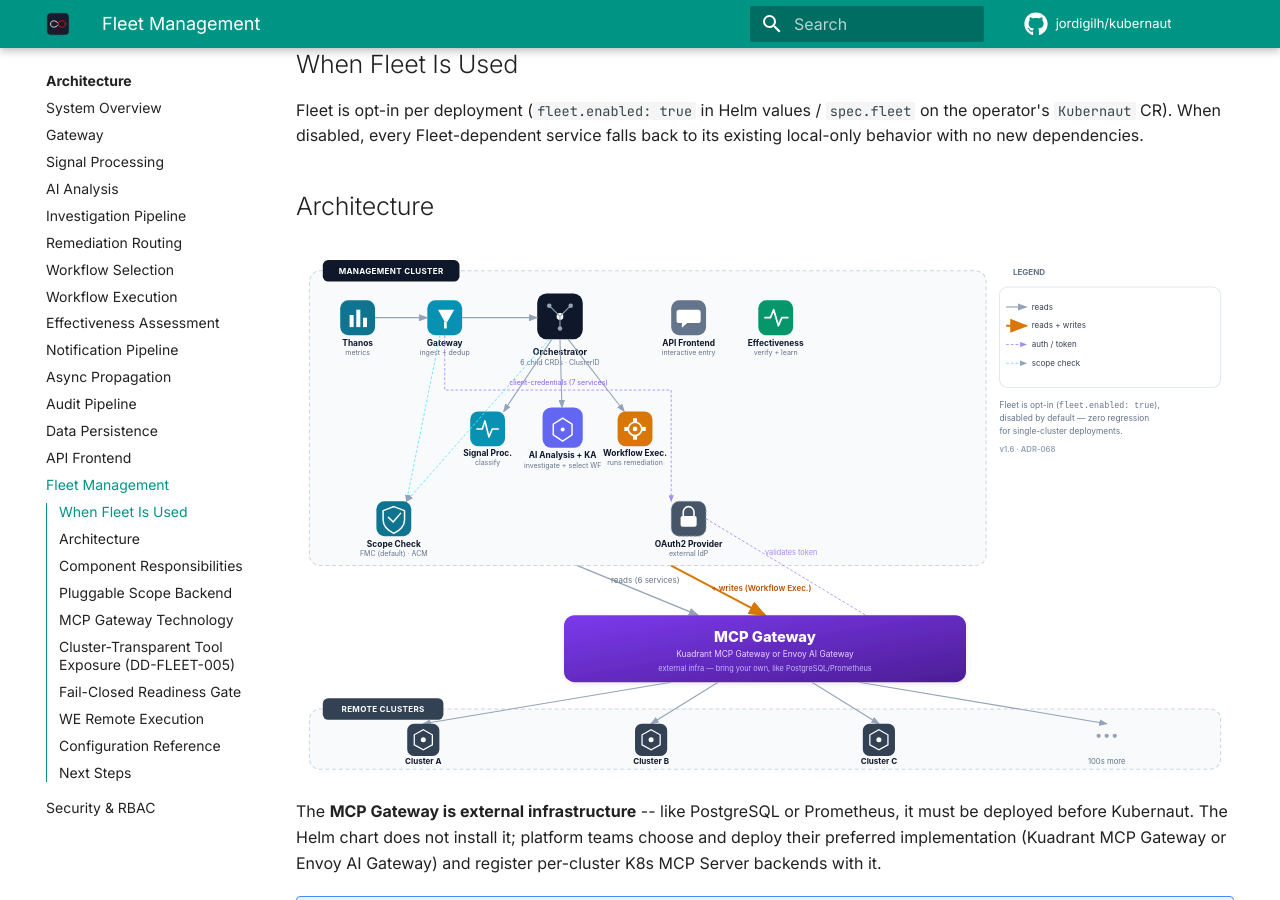
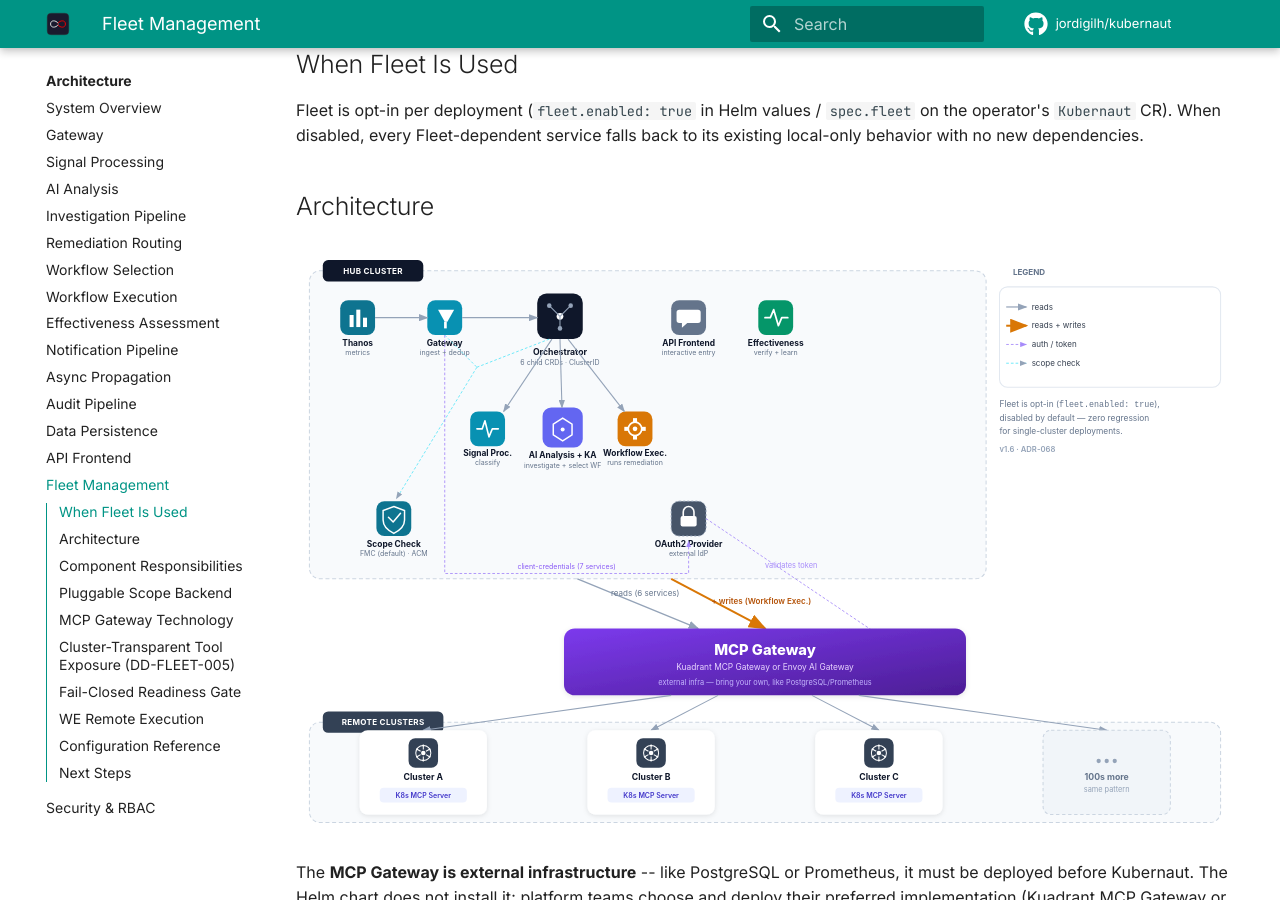
Before and after one commit to jordigilh/kubernaut-docs, an MkDocs documentation site: the page built from docs/architecture/fleet.md, in a window 1280 px wide and 900 px high, scrolled down 530 px. Built offline with MkDocs 1.6.1 and Material for MkDocs 9.7.7, drawn with Linux system fonts in a browser that asks for light colours; comment, search, counter and statistics services are not loaded; the version menu is left out.

Commit message:
docs(fleet): clean up arrow routing, rename to Hub Cluster, add per-cluster K8s MCP Server
- Reroute the scope-check arrows to merge into a single trunk instead
  of two separate lines crossing the pipeline fan-out arrows.
- Reroute the client-credentials arrow to run under the hub-cluster
  node grid and enter OAuth2 from below, instead of cutting diagonally
  through the AI Analysis / Workflow Execution nodes.
- Rename "Management Cluster" to "Hub Cluster" (image + collapsed
  mermaid fallback), matching the terminology used elsewhere for the
  fleet control-plane cluster.
- Replace the generic hexagon+dot cluster icon with a Kubernetes-style
  wheel icon, and add an explicit "K8s MCP Server" sub-element to each
  remote cluster card -- the per-cluster component the MCP Gateway
  actually routes tool calls to.

```diff
--- a/docs/architecture/fleet.md
+++ b/docs/architecture/fleet.md
@@ -13,7 +13,7 @@ Fleet is opt-in per deployment (`fleet.enabled: true` in Helm values / `spec.fle
 
 ## Architecture
 
-![Fleet architecture: management-cluster services, scope-check backend, OAuth2 provider, and the MCP Gateway boundary to remote clusters](../assets/images/fleet-architecture.svg)
+![Fleet architecture: hub-cluster services, scope-check backend, OAuth2 provider, and the MCP Gateway boundary to remote clusters, each running a K8s MCP Server](../assets/images/fleet-architecture.svg)
 
 The **MCP Gateway is external infrastructure** -- like PostgreSQL or Prometheus, it must be deployed before Kubernaut. The Helm chart does not install it; platform teams choose and deploy their preferred implementation (Kuadrant MCP Gateway or Envoy AI Gateway) and register per-cluster K8s MCP Server backends with it.
 
```
Also changed, not shown: other parts of docs/architecture/fleet.md (+1 -1 lines), docs/assets/images/fleet-architecture.svg.
